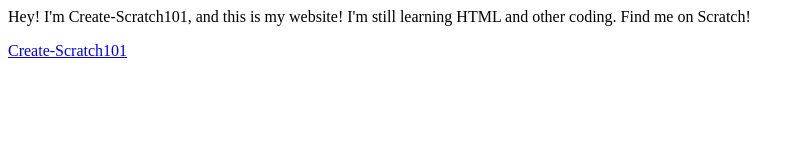
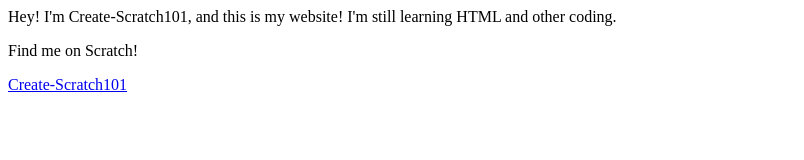
Before and after one commit to Create-Scratch101/Create-Scratch101.github.io, a plain HTML site: page index.html in a window 1280 px wide. Shown: the whole page, without its empty margins (0-804 px from the left). Drawn offline with Linux system fonts and the light colour scheme.

Commit message:
Update index.html

```diff
--- a/index.html
+++ b/index.html
@@ -1,5 +1,4 @@
 <title>Create-Scratch101</title>
-<body><p>Hey! I'm Create-Scratch101, and this is my website! I'm still learning HTML and other coding.
-
-Find me on Scratch!</p></body><a href="https://scratch.mit.edu/users/Create-Scratch101/">Create-Scratch101</a>
+<body><p>Hey! I'm Create-Scratch101, and this is my website! I'm still learning HTML and other coding.</p>
 <meta name="description" content="This is my first website.">
+<p>Find me on Scratch!</p><a href="https://scratch.mit.edu/users/Create-Scratch101/">Create-Scratch101</a></body>
```
